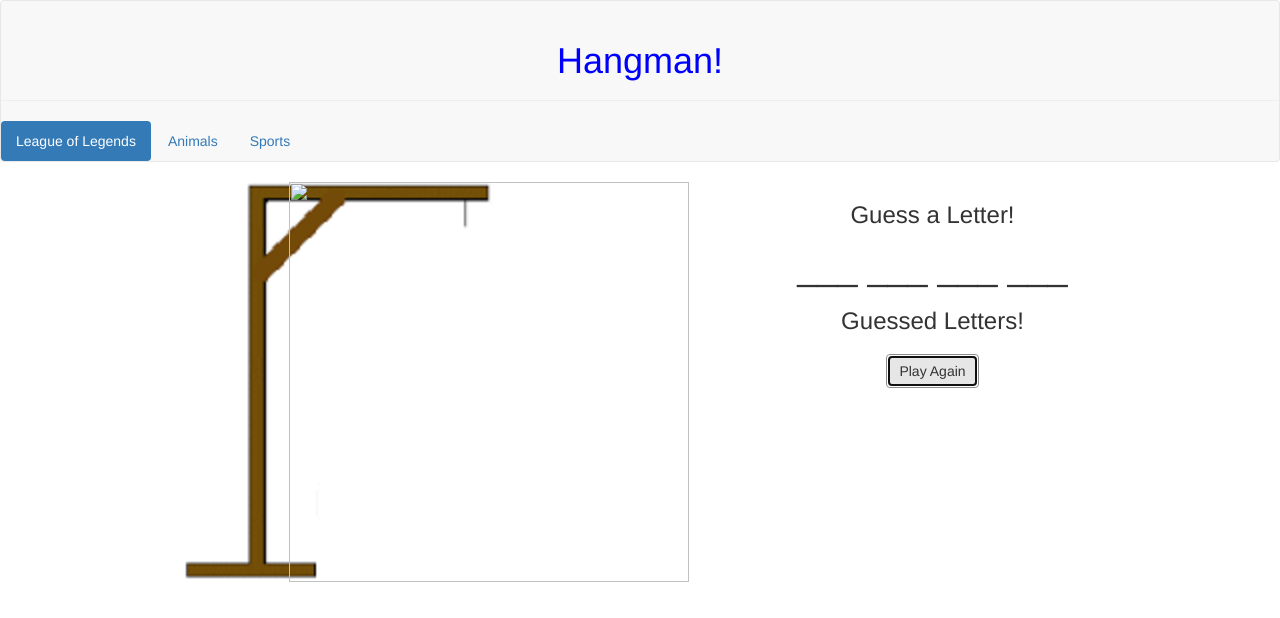
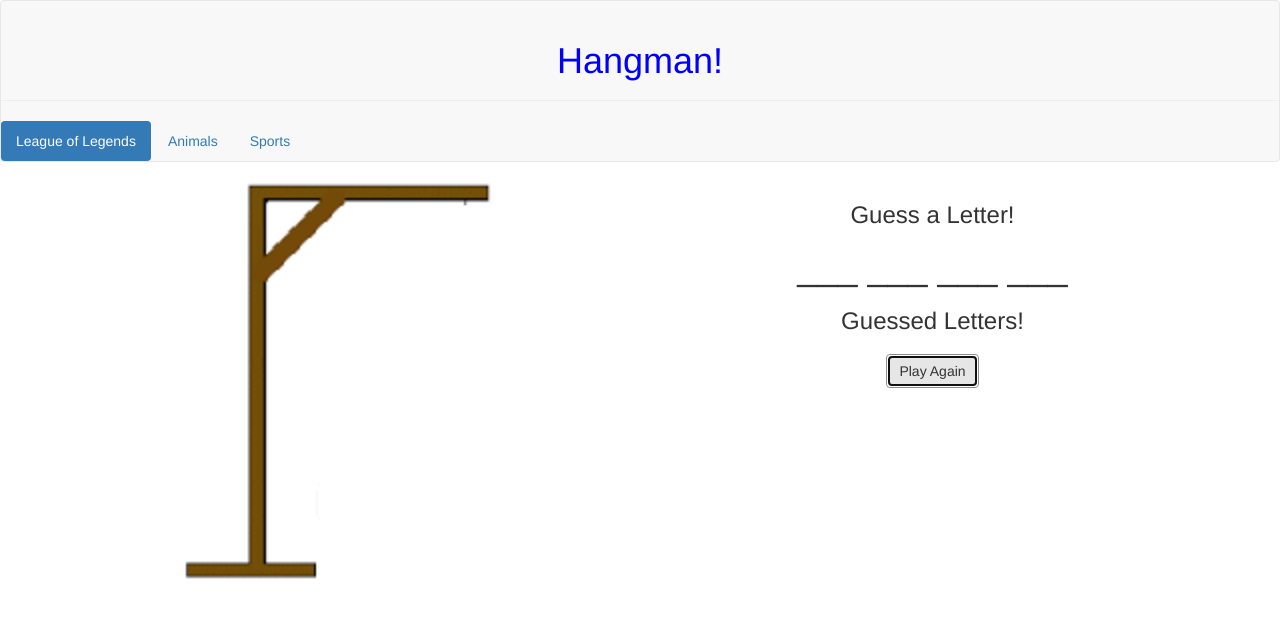
Before and after one commit to vacnoj/Hangman-Game, a plain HTML site: page index.html in a window 1280 px wide. Both pictures are taken after a click on the button "Play Again". Drawn offline with nearby package versions, Linux system fonts and the light colour scheme.

Commit message:
“updated”

```diff
--- a/assets/javascript/game.js
+++ b/assets/javascript/game.js
@@ -60,6 +60,8 @@ $(document).keyup(function(e) {
 	}
 
 	switch(lives) {
+		case 7:
+			$(".hangman").attr("src", "assets/images/empty.png");
 		case 6:
 			$(".hangman").attr("src", "assets/images/head.png");
 			break;
@@ -89,6 +91,8 @@ $(document).keyup(function(e) {
 });
 
 $("#playAgain").click(function() {
+	$(".hangman").attr("src", "assets/images/empty.png");
+
 	wordLettersArray = [];
 
 	alreadyGuessedLettersArray = [];
@@ -108,7 +112,7 @@ $("#playAgain").click(function() {
 
 	askUser.text("Guess a Letter!");
 
-
+	lives=7;
 });
 
 // returns true or false if guessedLetter is in wordLettersArray
--- a/index.html
+++ b/index.html
@@ -24,7 +24,7 @@
 	<div class="row">
 		<div class="col-md-6" id="hangmanArea">
 			<img src="assets/images/hangingpost.png" class="image-responsive center-block" id="hangingpost" />
-			<img src="" class="image-responsive hangman id="dead" />
+			<img src="assets/images/empty.png" class="image-responsive hangman id="dead" />
 		</div>
 		<div class="col-md-6">
 			<h3 class="text-center" id="prompt"></h3>
@@ -42,6 +42,5 @@
 
 <!-- add animals and sports
 add all the LOL characters
-add more to html
-make play again button
-better idea, make a wrong guesses array -->
+add more to html done
+make play again button done -->
```
Also changed, not shown: assets/images/empty.png (added).
